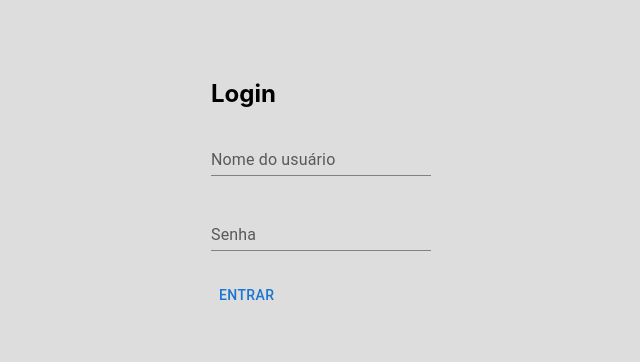
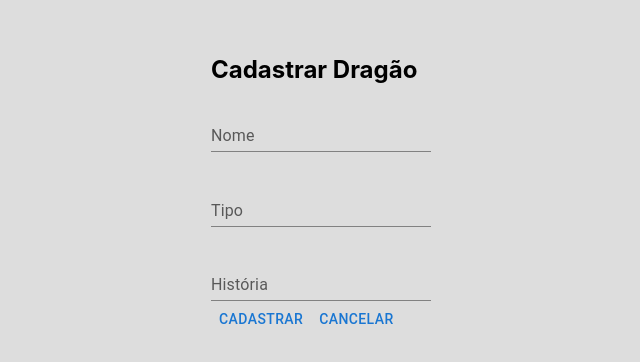
Before and after one commit to marcellsd/cadastro-de-dragoes, a React (Create React App) app: page /registration in a window 1280 px wide. Shown: the part 200-562 px from the top of the page, without its empty margins (319-959 px from the left). Built offline with nearby package versions, Linux system fonts and the light colour scheme.

Commit message:
Add dragon registration (addDragon) with post

```diff
--- a/src/App.tsx
+++ b/src/App.tsx
@@ -4,12 +4,14 @@ import { Route, Routes } from "react-router-dom";
 
 import { UserLogin } from './components/UserLogin';
 import  Home from './components/Home';
+import { AddDragon } from './components/AddDragon';
 
 function App() {
   return (
     <Routes>
         <Route path="*" element={<UserLogin/>}/>
         <Route path="/home" element={<Home/>}/>
+        <Route path="/registration" element={<AddDragon/>}/>
     </Routes>
   );
 }
--- /dev/null
+++ b/src/components/AddDragon.tsx
@@ -0,0 +1,153 @@
+import './UserLogin.css'
+
+import {FormEvent, useState } from "react";
+import { useNavigate } from "react-router-dom";
+
+import { Button, TextField } from "@mui/material";
+import axios from 'axios';
+
+
+export function AddDragon(){
+    const [dragonName, setDragonName] = useState<string>('');
+    const [dragonType, setDragonType] = useState<string>('');
+    const [dragonHistories, setDragonHistories] = useState<string>('');
+    const [errors, setErrors] = useState<{[name: string]:string}>({})
+
+    const navigate = useNavigate();
+
+    let dragon = {createdAt: '',
+        name: '',
+        type: '',
+        histories: ''}
+
+    const httpPost = "http://5c4b2a47aa8ee500142b4887.mockapi.io/api/v1/dragon"
+
+    async function submit(e:FormEvent){
+        e.preventDefault()
+        let dragonNameOK = check(dragonName,required,'dragonName')
+        let dragonTypeOK = check(dragonType,required,'dragonType')
+
+        if (dragonNameOK && dragonTypeOK){
+            createDragon(dragonName, dragonType, dragonHistories)
+            await axios.post(httpPost,dragon)
+            setError('cadastro', '');
+            navigate('/home');
+
+
+        } else{
+         setError('cadastro','Precisa preencher os campos requeridos')
+        }
+
+    }
+    function createDragon(name:string, type:string, histories:string){
+        var currentDate = new Date()
+        dragon.createdAt = currentDate.toUTCString()
+        dragon.histories = histories
+        dragon.name = name
+        dragon.type = type
+    }
+    function setError(name: string, error: string) {
+        setErrors(prevErrors => ({ ...prevErrors, [name]: error }))
+    }
+
+    function check(value: string, validateFunc: Function, name:string) {
+        const error = validateFunc(value)
+        setError(name, error)
+        return error === null
+    }
+    function checkId(id:any, name:string){
+        if (id === undefined || id.trim().length === 0){
+            setError(name,'Precisa inserir um id válido')
+            return false
+        }
+        id = parseInt(id)
+        if (id<0){
+            setError(name,'Precisa inserir um id válido')
+            return false
+        }else{
+            setError(name,'')
+            return true
+        }
+    }
+    function changeDragonName(value: string) {
+        setDragonName(value)
+    }
+    function changeDragonType(value: string) {
+        setDragonType(value)
+    }
+    function changeDragonHistories(value: string) {
+        setDragonHistories(value)
+    }
+
+    function required(value:string){
+        if(value === undefined || value.trim().length === 0){
+            return 'Este é um campo obrigatório'
+        }
+        return null
+    }
+
+    function cancelar(){
+        navigate('/home')
+    }
+
+    const dragonNameElm = (
+        <div>
+            <TextField
+                id="DragonNameInput"
+                type="text"
+                value={dragonName}
+                onChange={e=>changeDragonName(e.target.value)}
+                onBlur={e=>check(e.target.value, required, 'dragonName')}
+                variant="standard"
+                label="Nome"
+            />
+            <div className="error">{ errors['dragonName'] }</div>
+        </div>
+    )
+    const dragonTypeElm = (
+        <div>
+            <TextField
+            id="DragonTypeInput"
+            label= "Tipo"
+            type="text"
+            value={dragonType}
+            onChange={e=>changeDragonType(e.target.value)}
+            onBlur={e=>check(e.target.value, required, 'dragonType')}
+            variant="standard"
+            />
+            <div className="error">{ errors['dragonType'] }</div>
+        </div>
+    )
+    const dragonHistoriesElm = (
+        <div>
+            <TextField
+            id="DragonHistoriesInput"
+            label= "História"
+            type="text"
+            value={dragonHistories}
+            onChange={e=>changeDragonHistories(e.target.value)}
+            variant="standard"
+            />
+        </div>
+    )
+    const button = <div>
+    <div>
+      <Button onClick={submit}>Cadastrar</Button>
+      <Button onClick={cancelar}>Cancelar</Button>
+    </div>
+    <div className="error">{ errors['cadastro'] }</div>
+    </div>
+
+    return(
+        <div className = "login">
+            <form onSubmit={submit}>
+                <div><h2>Cadastrar Dragão</h2></div>
+                {dragonNameElm}
+                {dragonTypeElm}
+                {dragonHistoriesElm}
+                {button}
+            </form>
+        </div>
+
+    )
+}
--- a/src/components/Home.tsx
+++ b/src/components/Home.tsx
@@ -2,12 +2,19 @@ import { Container, Fab } from "@mui/material";
 import AddIcon from '@mui/icons-material/Add';
 
 import ListDragons from "./ListDragons";
+import { useNavigate } from "react-router-dom";
 
 export default function Home() {
+    const navigate = useNavigate();
+
+    function toRegistration(){
+        navigate('/registration')
+    }
+
     return (
         <Container maxWidth="sm">
             <div>
-                <Fab color="primary" aria-label="add">
+                <Fab onClick={toRegistration} color="primary" aria-label="add">
                     <AddIcon />
                 </Fab>
             </div>
--- a/src/components/ListDragons.tsx
+++ b/src/components/ListDragons.tsx
@@ -18,7 +18,6 @@ interface Dragon{
 
 export default function ListDragons() {
     const [dragonsList, setDragonsList] = useState<Dragon[]>([])
-
     async function getDragonsList() {
         const { data } = await axios.get("http://5c4b2a47aa8ee500142b4887.mockapi.io/api/v1/dragon")
         setDragonsList(data)
@@ -30,8 +29,8 @@ export default function ListDragons() {
 
     async function deletarDragao(id: number) {
         // Comentei para não deletar o dragão da api antes de conseguirmos adicionar com o post
-        // await axios.delete("http://5c4b2a47aa8ee500142b4887.mockapi.io/api/v1/dragon/" + id)
-        const { data } = await axios.get("http://5c4b2a47aa8ee500142b4887.mockapi.io/api/v1/dragon/" + id)
+        await axios.delete("http://5c4b2a47aa8ee500142b4887.mockapi.io/api/v1/dragon/" + id)
+        //const { data } = await axios.get("http://5c4b2a47aa8ee500142b4887.mockapi.io/api/v1/dragon/" + id)
     }
 
     return (
--- a/src/components/UserLogin.tsx
+++ b/src/components/UserLogin.tsx
@@ -23,9 +23,8 @@ export function UserLogin(){
                 userPasswordOK = check(userPassword,required,'userPassword')
         }
         if (userNameOK && userPasswordOK){
-            console.log("Entrou");
-            navigate('/home');
-            setError('login', '');
+            navigate('/home')
+            setError('login', '')
         } else{
          setError('login','Nome de usuário e/ou senha incorretos!')
         }
```
